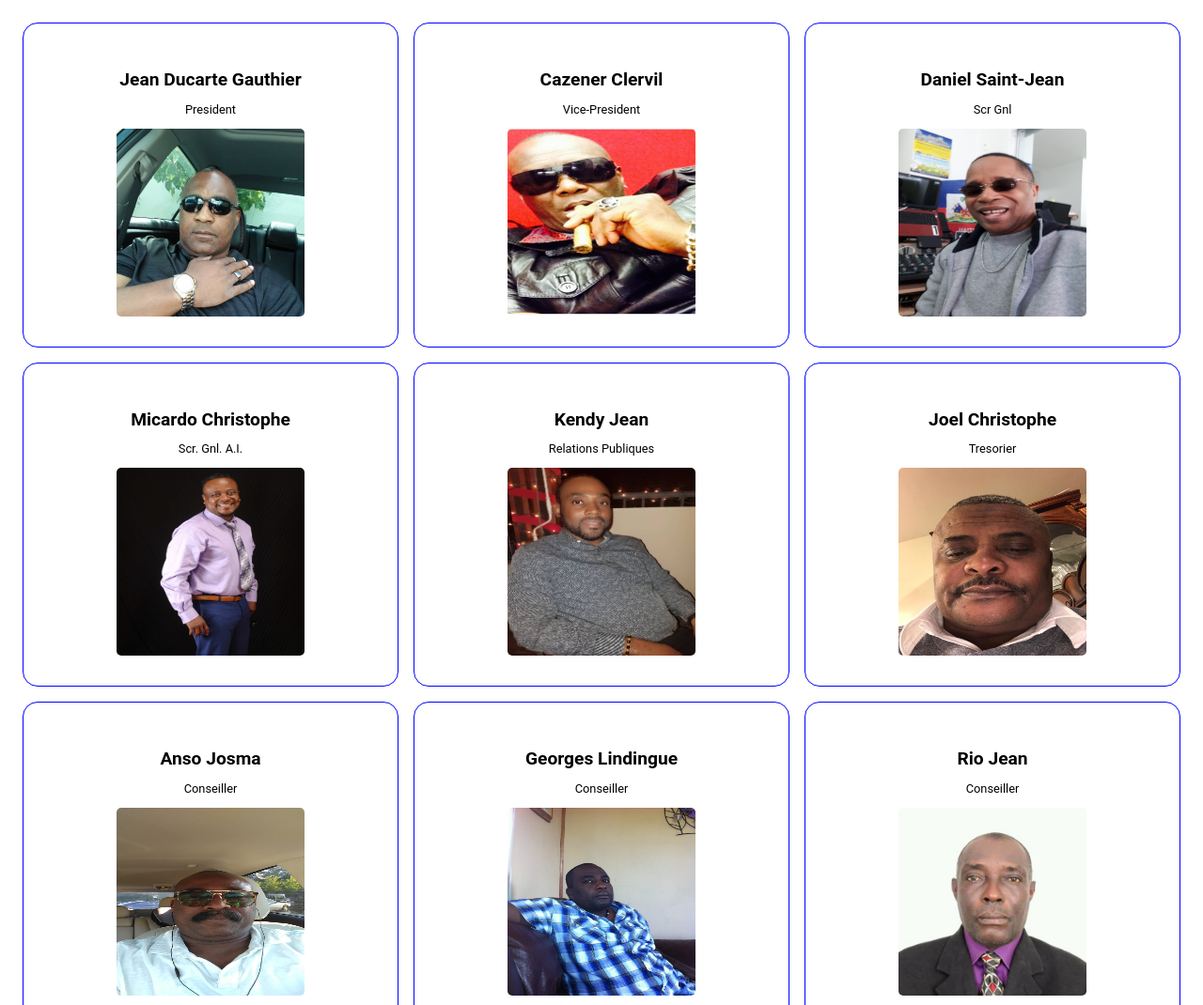
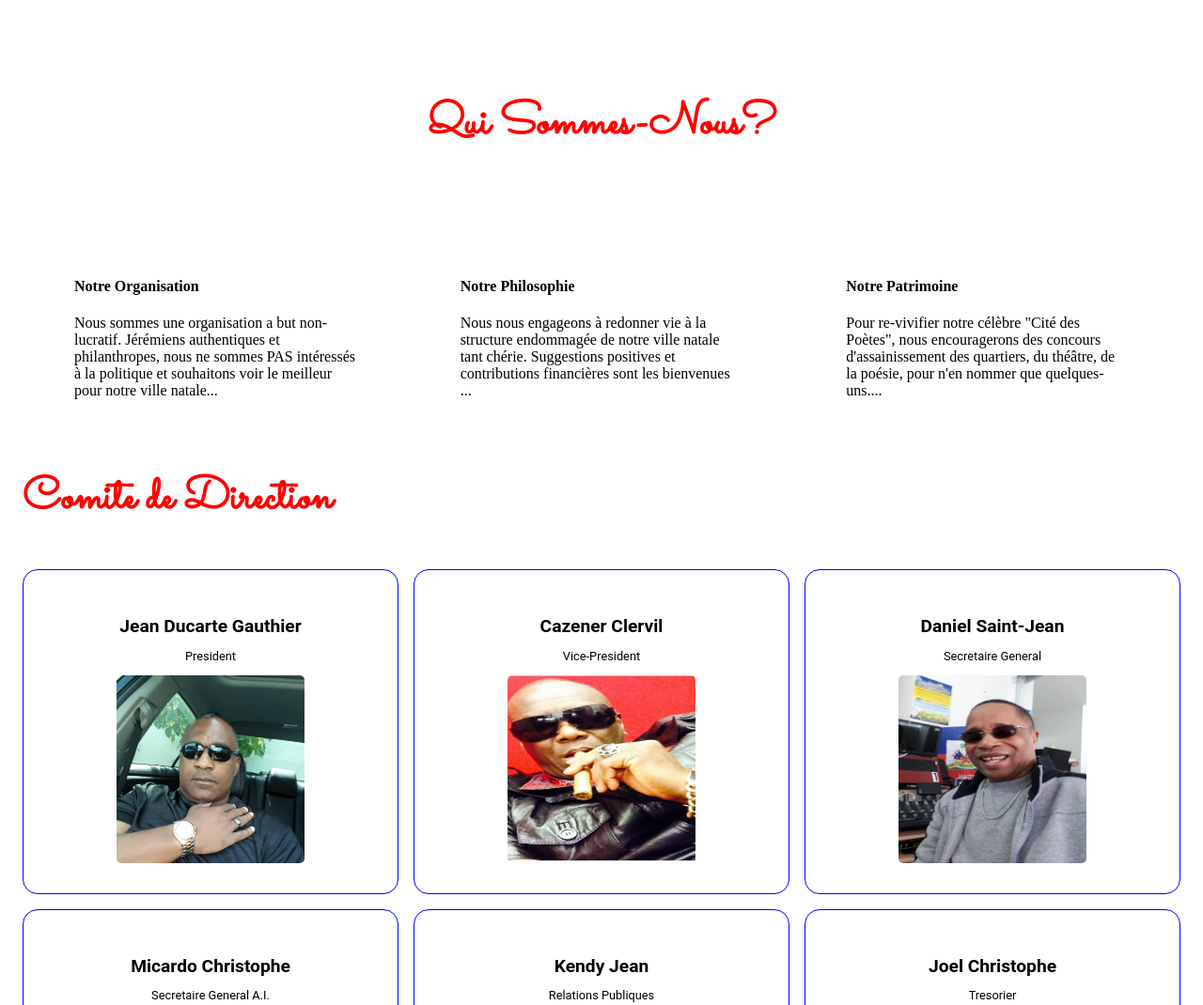
Before and after one commit to jsanon01/jensimons, a plain HTML site: page index.html in a window 1280 px wide. Shown: the top 1070 px of the page at 94% size. Drawn offline with Linux system fonts and the light colour scheme.

Commit message:
3rd commit

```diff
--- a/index.html
+++ b/index.html
@@ -1,10 +1,35 @@
 <!DOCTYPE html>
 <html>
 	<head>
-	<title>GALLERY GRID LAYOUT</title>
+		<title>JEREMIE KA BEL</title>
 		<link rel="stylesheet" type="text/css" href="style.css">
+		 <link href="https://fonts.googleapis.com/css?family=Sacramento&display=swap" rel="stylesheet">
 	</head>
 	<body>
+		 <h2 class="comite">Qui Sommes-Nous?</h2>
+      <div class="row">
+        <div class="column">
+          <h4>Notre Organisation</h4>
+          <p>
+            <p>Nous sommes une organisation a but non-lucratif. Jérémiens authentiques et philanthropes, nous ne sommes PAS intéressés à la politique et souhaitons voir le meilleur pour notre ville natale...</p>
+          </p>
+        </div>
+
+        <div class="column">
+          <h4>Notre Philosophie</h4>
+          <p>Nous nous engageons à redonner vie à la structure endommagée de notre ville natale tant chérie. Suggestions positives et contributions financières sont les bienvenues ...</p>
+        </p>
+      </div>
+
+      <div class="column">
+        <h4>Notre Patrimoine</h4>
+        <p>
+          <p>Pour re-vivifier notre célèbre "Cité des Poètes", nous encouragerons des concours d'assainissement des quartiers, du théâtre, de la poésie, pour n'en nommer que quelques-uns....</p>
+        </p>
+      </div>
+    </div>
+
+		<h2 class="special">Comite de Direction</h2>
 		<main class="deals">
 			<article class="sale-item">
 				<h1>Jean Ducarte Gauthier</h1>
@@ -20,13 +45,13 @@
 			</article>
 			<article class="sale-item">
 				<h1>Daniel Saint-Jean</h1>
-	<p>Scr Gnl</p>
+				<p>Secretaire General</p>
 				<img src="daniel.jpg">
 				<!-- <button>BUY NOW</button> -->
 			</article>
 			<article class="sale-item">
 				<h1>Micardo Christophe</h1>
-	<p>Scr. Gnl. A.I.</p>
+				<p>Secretaire General A.I.</p>
 				<img src="micardo.jpg">
 				<!-- <button>BUY NOW</button> -->
 			</article>
--- a/style.css
+++ b/style.css
@@ -33,6 +33,7 @@ article {
 	display: grid;
 	grid-template-columns: repeat(auto-fit, minmax(300px, 1fr));
 	grid-gap: 1rem;
+	text-align: center;
 }
 
 /*main {
@@ -53,6 +54,34 @@ article {
 	text-align: center;
 }
 
+/*h1 {
+	text-align: center;
+}*/
+
+.special {
+	font-family: "Sacramento";
+	font-size: 3rem;
+	color: red;
+	text-align: auto;
+/*	align-self: center;*/
+}
+
+.comite {
+  font-family: "Sacramento";
+  color: red;
+  font-size: 3rem;
+/*  font-weight: bold;*/
+  text-align: center;
+  padding-top: 20px;
+  line-height: 2;
+  font-weight: 5rem;
+}
+
+.column {
+  float: left;
+  width: 33.33%;
+  padding: 55px;
+}
 /*.sale-item > button {
 	margin-top: auto;
 	background: teal;
```
Lines whose indentation alone changed are shown as unchanged.
